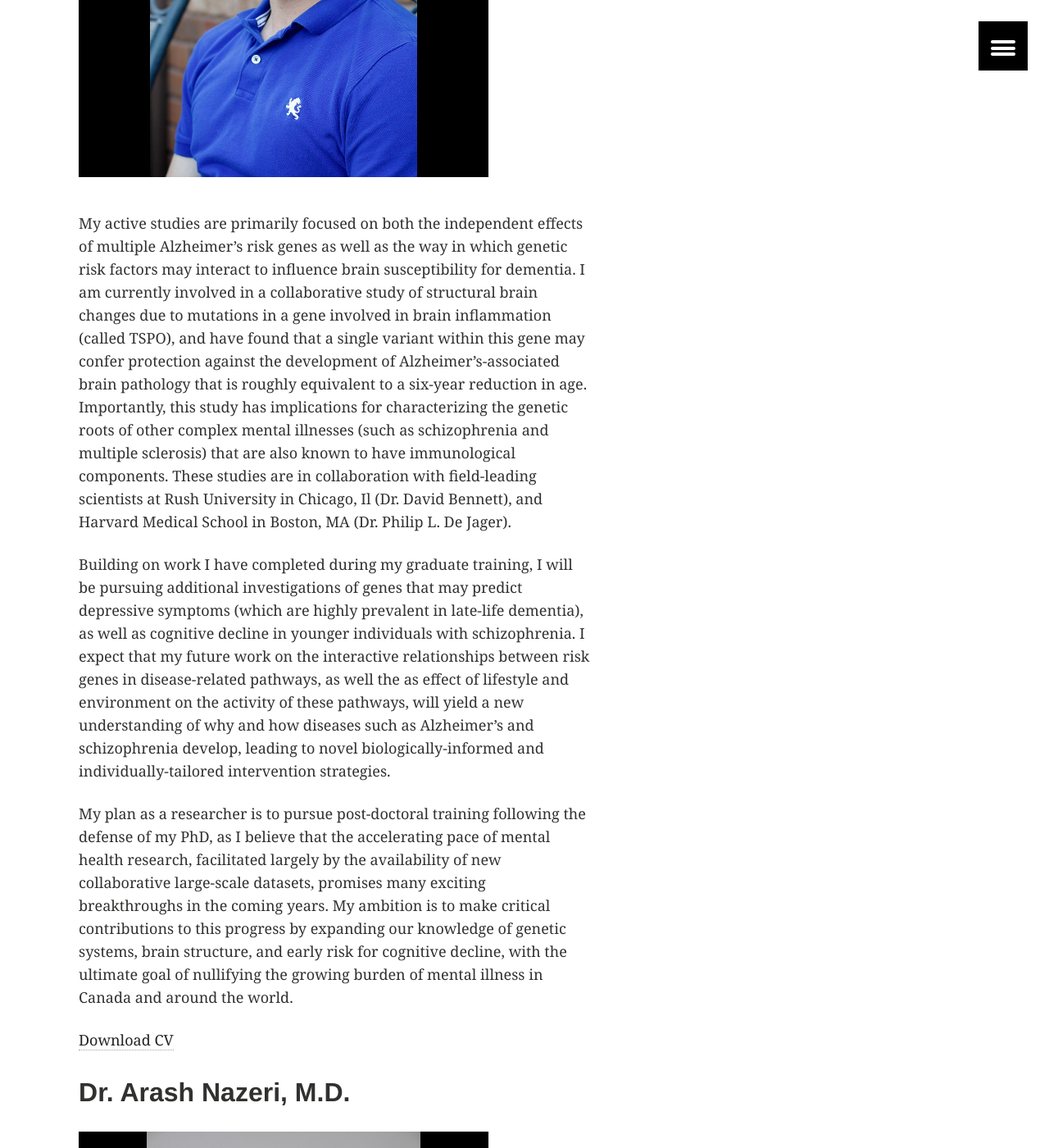
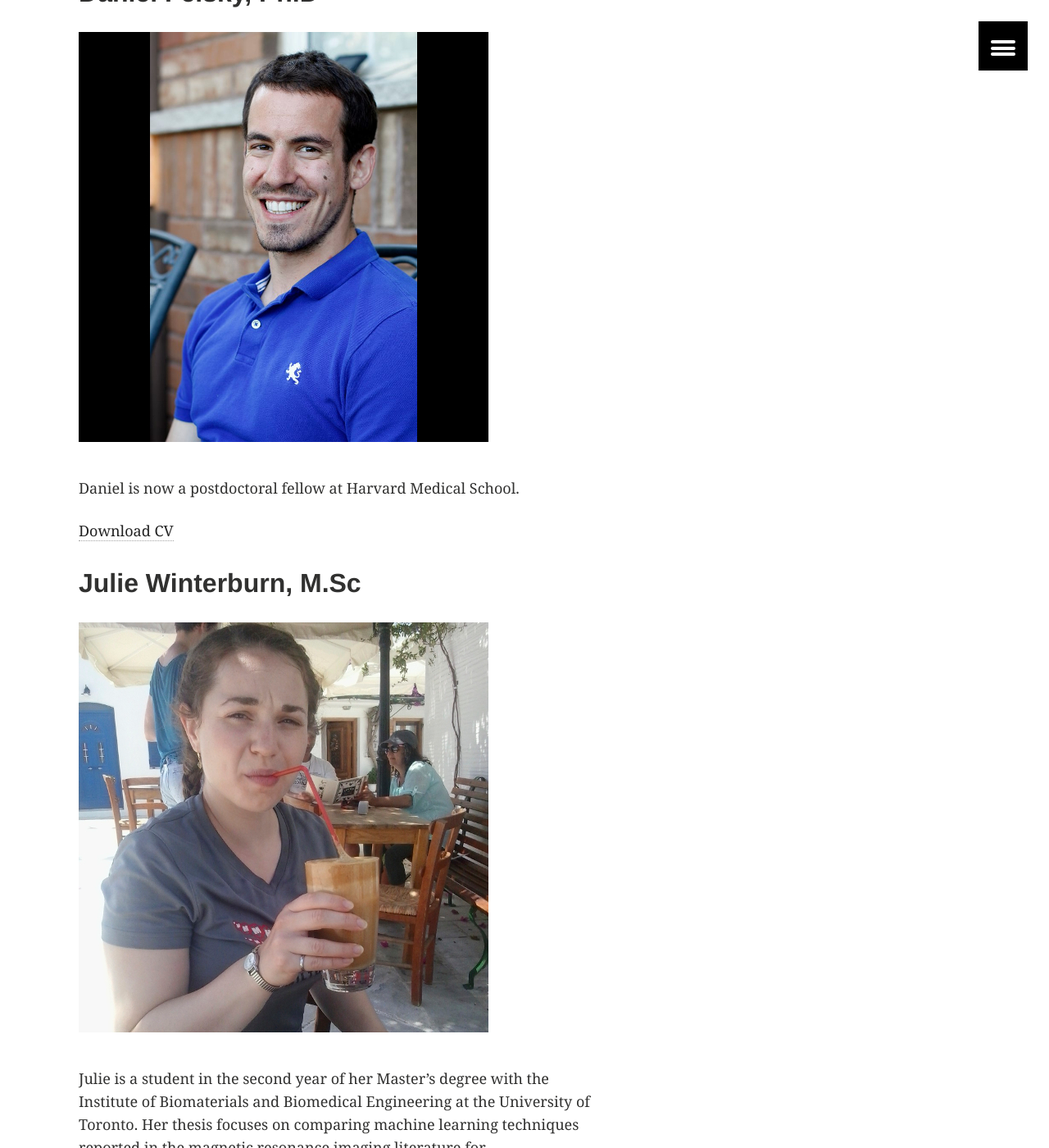
Before and after one commit to TIGRLab/tigrlab.github.io, a Jekyll site: the page built from members/index.md, in a window 1280 px wide and 1400 px high, scrolled down 13852 px. Shown: the whole window at 82% size. Built offline with Jekyll 4.4.1, drawn with Linux system fonts in a browser that asks for light colours; some of the changed text lies outside the part shown.

Commit message:
updated members page

```diff
--- a/members/index.md
+++ b/members/index.md
@@ -99,23 +99,29 @@
 </figure>
 
 
-Jon Pipitone, M.Sc
-------------------
-<figure>
-	<a href="/images/ppl.j.pipitone.jpeg"><img src="/images/ppl.j.pipitone.jpeg"></a>
-</figure>
-
-I help make the machines go, help other people make the machines go, and also make new toys for the machines and people to do science with. I have a penchant for putting things under version control, and writing `README` files.
-
 Joseph Viviano, M.Sc
 --------------------
 <figure>
 	<a href="/images/ppl.j.viviano.jpg"><img src="/images/ppl.j.viviano.jpg"></a>
 </figure>
 
-I function as a system administrator, data analyst, and methods developer at the TIGRlab. On the systems front, I spend most of my time working on ways of efficiently managing multi-site imaging data for basic research and clinical trials, and standardizing their analysis to facilitate reproducibility. I also support the ongoing projects led by other researchers. On the scientific side, I get excited about importing concepts and methods from other scientific frontiers to improve clinical outcomes. Right now I'm particularly interested in developing ways to understand the short-term dynamics of brain network function in diseased and normally-functioning brains. I'm also interested in using this and other approaches to develop novel disease subtypes that may inform personalized treatments.
+I'm a system administrator, data analyst, and methods developer at the TIGRlab.
+
+I'm interested in work that aims to define disease subtypes using biology, not psychology. The current psychiatric categories have limited utility, with seemingly-similar patients responding to wildly different treatments. To that end, developing ways to understand the short-term dynamics of brain function in diseased and normally-functioning brains. I’m trying to show that by using this information and other anatomical clues to develop disease subtypes, we can directly predict the psychology of a person from their biological data. This is a good first step toward truly personalized treatments.
+
+On the systems front, I spend most of my time working on ways of efficiently managing multi-site imaging data for basic research and clinical trials, and standardizing their analysis to facilitate reproducibility. I also support the ongoing projects led by other researchers.
 
 [Download CV](https://github.com/josephdviviano/resume/blob/master/jdv-cv.pdf?raw=true) - [Personal Website](http://www.viviano.ca)
+
+Dr. Arash Nazeri, M.D.
+----------------------
+<figure>
+    <a href="/images/ppl.a.nazeri.jpg"><img src="/images/ppl.a.nazeri.jpg"></a>
+</figure>
+
+Arash is a postdoctoral fellow working at the Kimel Family Translational Imaging Genetics Research (TIGR) Lab since 2013. He completed his medical education at Tehran University of Medical Sciences, Tehran, Iran. His main research interests are implementing novel methods for multi-shell diffusion-weighted MRI analysis and integration of imaging data with genetics in aging and neuropsychiatric disorders. Arash is funded by the Centre for Addiction and Mental Health and the Canadian Institutes of Health Research fellowship awards.
+
+[Download CV](/files/arash.nazeri.cv.pdf) -- [Github](https://github.com/arash-n/) -- [ORCiD](http://orcid.org/0000-0001-6983-0641)
 
 Navona Calarco, B.A.H.
 ----------------------
@@ -146,23 +152,9 @@
 	<a href="/images/ppl.d.felsky.jpg"><img src="/images/ppl.d.felsky.jpg"></a>
 </figure>
 
-My active studies are primarily focused on both the independent effects of multiple Alzheimer’s risk genes as well as the way in which genetic risk factors may interact to influence brain susceptibility for dementia. I am currently involved in a collaborative study of structural brain changes due to mutations in a gene involved in brain inflammation (called TSPO), and have found that a single variant within this gene may confer protection against the development of Alzheimer’s-associated brain pathology that is roughly equivalent to a six-year reduction in age. Importantly, this study has implications for characterizing the genetic roots of other complex mental illnesses (such as schizophrenia and multiple sclerosis) that are also known to have immunological components. These studies are in collaboration with field-leading scientists at Rush University in Chicago, Il (Dr. David Bennett), and Harvard Medical School in Boston, MA (Dr. Philip L. De Jager).
-
-Building on work I have completed during my graduate training, I will be pursuing additional investigations of genes that may predict depressive symptoms (which are highly prevalent in late-life dementia), as well as cognitive decline in younger individuals with schizophrenia. I expect that my future work on the interactive relationships between risk genes in disease-related pathways, as well the as effect of lifestyle and environment on the activity of these pathways, will yield a new understanding of why and how diseases such as Alzheimer’s and schizophrenia develop, leading to novel biologically-informed and individually-tailored intervention strategies.
-
-My plan as a researcher is to pursue post-doctoral training following the defense of my PhD, as I believe that the accelerating pace of mental health research, facilitated largely by the availability of new collaborative large-scale datasets, promises many exciting breakthroughs in the coming years. My ambition is to make critical contributions to this progress by expanding our knowledge of genetic systems, brain structure, and early risk for cognitive decline, with the ultimate goal of nullifying the growing burden of mental illness in Canada and around the world.
+Daniel is now a postdoctoral fellow at Harvard Medical School.
 
 [Download CV](/files/daniel.felsky.cv.doc)
-
-Dr. Arash Nazeri, M.D.
-----------------------
-<figure>
-	<a href="/images/ppl.a.nazeri.jpg"><img src="/images/ppl.a.nazeri.jpg"></a>
-</figure>
-
-Arash is a postdoctoral fellow working at the Kimel Family Translational Imaging Genetics Research (TIGR) Lab since 2013. He completed his medical education at Tehran University of Medical Sciences, Tehran, Iran. His main research interests are implementing novel methods for multi-shell diffusion-weighted MRI analysis and integration of imaging data with genetics in aging and neuropsychiatric disorders. Arash is funded by the Centre for Addiction and Mental Health and the Canadian Institutes of Health Research fellowship awards.
-
-[Download CV](/files/arash.nazeri.cv.pdf) -- [Github](https://github.com/arash-n/) -- [ORCiD](http://orcid.org/0000-0001-6983-0641)
 
 Julie Winterburn, M.Sc
 ----------------------
@@ -231,7 +223,7 @@
 <figure>
 	<a href="/images/ppl.r.amaral.jpeg"><img src="/images/ppl.r.amaral.jpeg"></a>
 </figure>
-Robert was heavily involved in the development of the hippocampal atlas, and now is pursuing graduate studies at the [CoBrA Lab](http://cobralab.ca/) at the [Douglas Institute, Montreal](http://www.douglas.qc.ca/?locale=en).
+Robert is pursuing graduate studies at the [CoBrA Lab](http://cobralab.ca/) at the [Douglas Institute, Montreal](http://www.douglas.qc.ca/?locale=en).
 
 Matt Park, B.Sc
 ---------------
@@ -239,3 +231,11 @@
 	<a href="/images/ppl.m.park.jpg"><img src="/images/ppl.m.park.jpg"></a>
 </figure>
 Matt is now pursuing his MD at the [Schulich School of Medicine & Dentistry](http://www.schulich.uwo.ca/).
+
+Jon Pipitone, M.Sc
+------------------
+<figure>
+	<a href="/images/ppl.j.pipitone.jpeg"><img src="/images/ppl.j.pipitone.jpeg"></a>
+</figure>
+
+Jon is now pursuing his MD at the [Queen's School of Medicine](https://meds.queensu.ca/).
```
Also changed, not shown: images/ppl.stock.jpeg.
